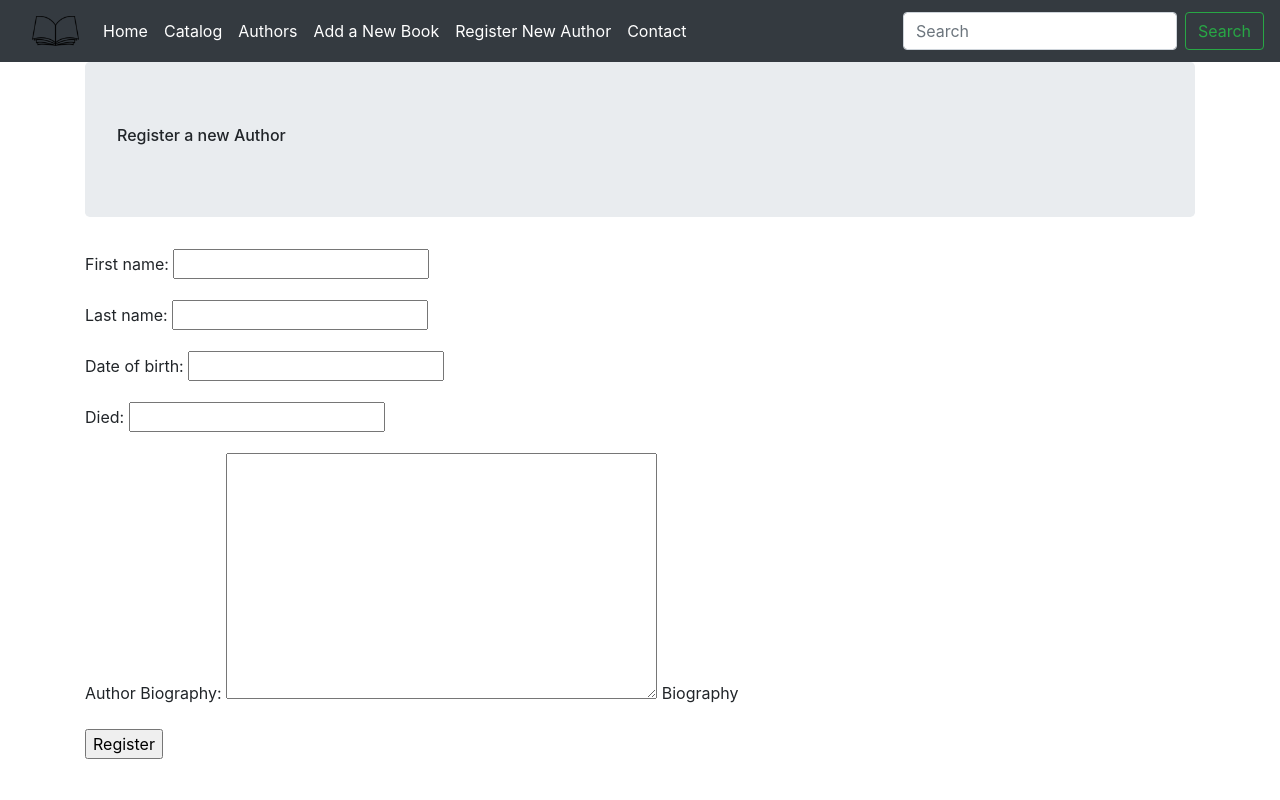
After one commit to yucehan57/LibraryProject, a Django app: page /authors/addauthor in a window 1280 px wide. The commit adds this page. Run offline with Django 3.2, Linux system fonts and the light colour scheme; a user stored in the database is signed in; some libraries are stand-ins or nearby versions.

Commit message:
added contactform and CreateView for author and book models

```diff
--- a/LibraryProject/urls.py
+++ b/LibraryProject/urls.py
@@ -5,7 +5,8 @@ from library_app import views
 urlpatterns = [
     path('admin/', admin.site.urls),
     path('', include('library_app.urls')),
-    path('email', views.email_view, name='email'),
-    path('success', views.success_view, name='success'),
+    path('contact/', views.ContactView.as_view(), name='contact-form'),
+    path('success/', views.success_view, name='thanks'),
+
 
 ]
--- a/library_app/models.py
+++ b/library_app/models.py
@@ -24,9 +24,9 @@ class Book(models.Model):
     isbn = models.CharField('ISBN', max_length=13,
     help_text='13 Character <a href="https://www.isbn-international.org/content/what-isbn">ISBN number</a>',
     null=True, blank=True)
-    cover_photo = models.ImageField(
-            upload_to='library_app/images/book_covers',
-            null=True, blank=True, verbose_name='Book Cover', default=None)
+    # cover_photo = models.ImageField(
+    #         upload_to='library_app/images/book_covers',
+    #         null=True, blank=True, verbose_name='Book Cover', default=None)
 
     # genre field is going to be a ManyToManyField because a book may
     # cover many genres, and likewise a genre may be covered by many books
@@ -36,6 +36,14 @@ class Book(models.Model):
     def __str__(self):
         """String representation of the Model object"""
         return self.title
+
+    def display_genre(self):
+        """Create a string for the genre. This is required to display
+        genre in Admin"""
+        return ', '.join(genre.name for genre in self.genre.all()[:3])
+
+    #Define a cleaner description for /admin
+    display_genre.short_description = 'Genre'
 
     def get_absolute_url(self):
         """Returns the url to access a detailed record for the book"""
--- /dev/null
+++ b/library_app/templates/library_app/author_form.html
@@ -0,0 +1,15 @@
+{% extends "base.html" %}
+
+{% block content %}
+
+<div class="jumbotron">
+  <h6 align-text="center">Register a new Author</h6>
+</div>
+
+<form id="addAuthorForm" action="{% url 'add-author' %}" method="post">
+  {% csrf_token %}
+  {{form.as_p}}
+  <input type="submit" name="" value="Register">
+</form>
+
+{% endblock %}
--- a/library_app/urls.py
+++ b/library_app/urls.py
@@ -9,6 +9,8 @@ urlpatterns = [
     path('authors', views.AuthorListView.as_view(), name='author-list'),
     path('authors/<int:pk>', views.AuthorDetailView.as_view(),
                                                         name='author-detail'),
+    path('catalog/addbook', views.AddBookView.as_view(), name='add-book'),
+    path('authors/addauthor', views.AddAuthorView.as_view(), name='add-author'),
 
 
 ]
--- a/library_app/views.py
+++ b/library_app/views.py
@@ -4,10 +4,22 @@ from django.views import generic
 from . import models
 from .forms import ContactForm
 from django.core.mail import send_mail, BadHeaderError
+from django.urls import reverse, reverse_lazy
+from django.contrib.auth.mixins import LoginRequiredMixin
+from django.views.generic.edit import FormView
 
 
 class HomeView(generic.TemplateView):
+
     template_name = 'library_app/index.html'
+
+    def get_context_data(self, **kwargs):
+        context = super().get_context_data(**kwargs)
+        context['num_books'] = models.Book.objects.all().count()
+        context['num_instances'] = models.BookInstance.objects.all().count()
+        context['num_authors'] = models.Author.objects.all().count()
+        return context
+
 
 
 class BookListView(generic.ListView):
@@ -34,28 +46,58 @@ class AuthorDetailView(generic.DetailView):
         return author_books
 
 
+class AddBookView(LoginRequiredMixin, generic.CreateView):
+
+    model = models.Book
+    fields = ('title', 'author', 'summary', 'isbn', 'genre')
 
 
-def email_view(request):
-    """view to check the validity of the contact form"""
-    if request.method == 'GET':
-        # create the empty form for the GET request
-        form = ContactForm()
-    else:
-        # POST method
-        form = ContactForm(request.POST)
-        if form.is_valid():
-            subject = form.cleaned_data['subject']
-            from_email = form.cleaned_data['from_email']
-            message = form.cleaned_data['message']
-            try:
-                send_mail(subject, message, from_email, ['contact@libraryproject.com'])
-            except BadHeaderError:
-                return HttpResponse('Invalid header found')
-            return redirect('success')
-    return render(request, 'email.html', {'form': form})
+
+class AddAuthorView(LoginRequiredMixin, generic.CreateView):
+    model = models.Author
+    fields = ('first_name', 'last_name', 'date_of_birth', 'date_of_death', 'bio')
+
+
+
+class ContactView(FormView):
+    template_name = 'contact.html'
+    form_class = ContactForm
+    success_url = reverse_lazy('thanks')
+
+    def form_valid(self, form):
+        # This method is called when valid form data has been POSTed.
+        # It should return an HttpResponse.
+        form.send_mail()
+        return super().form_valid(form)
+
+
+
+# def email_view(request):
+#     """view to check the validity of the contact form"""
+#     if request.method == 'GET':
+#         # create the empty form for the GET request
+#         form = ContactForm()
+#     else:
+#         # POST method
+#         form = ContactForm(request.POST)
+#         if form.is_valid():
+#             subject = form.cleaned_data['subject']
+#             from_email = form.cleaned_data['from_email']
+#             message = form.cleaned_data['message']
+#             try:
+#                 send_mail(subject, message, from_email, ['contact@libraryproject.com'])
+#             except BadHeaderError:
+#                 return HttpResponse('Invalid header found')
+#             return redirect('success')
+#     return render(request, 'contact.html', {'form': form})
 
 
 def success_view(request):
     """View for sending a successful email"""
     return HttpResponse('Success! Thank you for your message')
+
+def success_book_added_view(request):
+    """view for adding a book successfully"""
+    return HttpResponse('Book successfully added.')
+    #
+    # FINISH FUNCTIONALITY
--- a/static/library_app/css/master.css
+++ b/static/library_app/css/master.css
@@ -1,3 +1,18 @@
-.table {
-  border: solid black 2px;
+.landingPage {
+  margin-top: 10%;
+  text-align: center;
 }
+
+#purposeHeader {
+  font-style: oblique;
+}
+
+#newsletterForm {
+  font-size: 1.5em;
+  font-style: italic;
+  font-family: fantasy;
+}
+
+#addBookForm {
+  margin-top: 10%;
+}
--- a/templates/base.html
+++ b/templates/base.html
@@ -11,7 +11,7 @@
     {# FONTS #}
 
     {# MASTER CSS #}
-    <link rel="stylesheet" href="{% static 'LibraryProject/css/master.css' %}">
+    <link rel="stylesheet" href="{% static 'library_app/css/master.css' %}">
 
   </head>
   <body>
@@ -32,7 +32,13 @@
             <a class="nav-link" href="{% url 'author-list' %}">Authors</a>
           </li>
           <li class="nav-item active">
-            <a class="nav-link" href="{% url 'email' %} ">Contact</a>
+            <a class="nav-link" href="{% url 'add-book' %}">Add a New Book</a>
+          </li>
+          <li class="nav-item active">
+            <a class="nav-link" href="{% url 'add-author' %}">Register New Author</a>
+          </li>
+          <li class="nav-item active">
+            <a class="nav-link" href="{% url 'contact-form' %} ">Contact</a>
           </li>
         </ul>
 
@@ -50,7 +56,7 @@
     {% endblock %}
   </div>
   </body>
-  <script type="text/javascript" src="{% static 'LibraryProject/js/master.js' %}">
+  <script type="text/javascript" src="{% static 'library_app/js/master.js' %}">
 
   </script>
 </html>
--- a/templates/email.html
+++ b/templates/contact.html
@@ -1,10 +1,13 @@
 {% extends "base.html" %}
 
+
+{% block content %}
 <h5>Contact us</h5>
 <form method="POST">
   {% csrf_token %}
   {{ form.as_p }}
   <div>
-    <button type="submit">Send</button>
+    <input type="submit" value="Send">
   </div>
 </form>
+{% endblock %}
--- a/templates/success.html
+++ /dev/null
@@ -1 +0,0 @@
-{% extends "base.html" %}
```
Also changed, not shown: library_app/admin.py (+45 -4 lines), library_app/forms.py (+4 -4 lines), library_app/templates/library_app/author_detail.html (+5 -5 lines), library_app/templates/library_app/book_form.html (added, +14 -0 lines), library_app/templates/library_app/index.html (+23 -1 lines), db.sqlite3.
